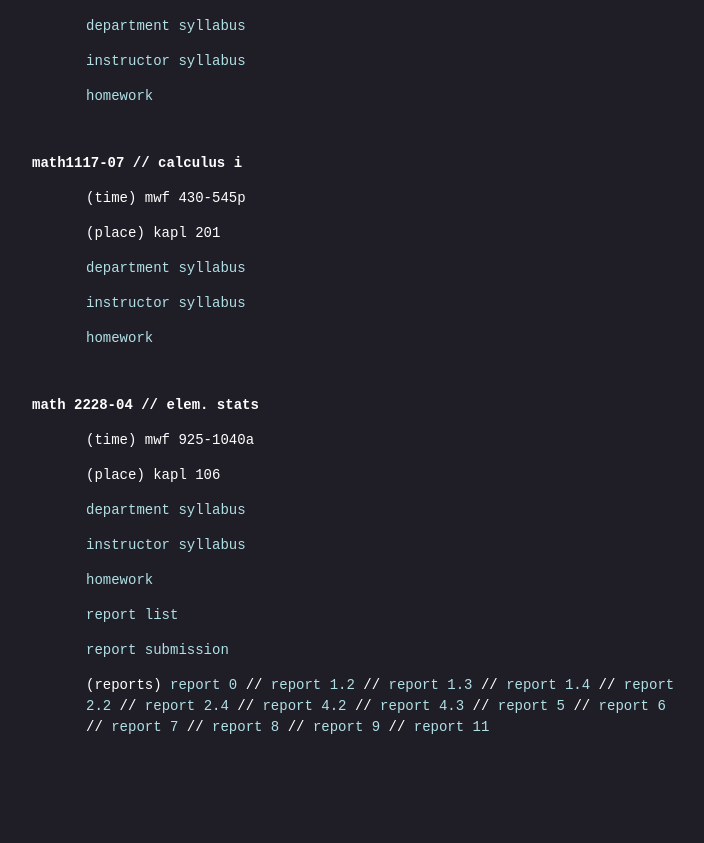
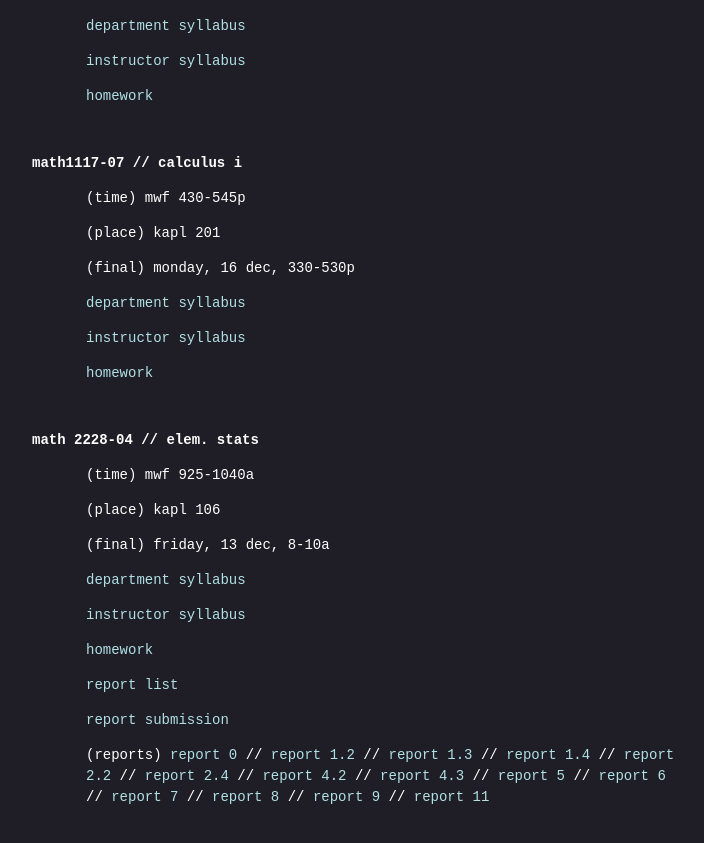
Before and after one commit to danielmichaelcicala/danielmichaelcicala.github.io, a Jekyll site: the page built from teaching/index.html, in a window 1280 px wide and 900 px high, scrolled down 609 px. Shown: the top 843 px of the window, without its empty margins (230-934 px from the left). Built offline with Jekyll 4.4.1, drawn with Linux system fonts in a browser that asks for light colours.

Commit message:
add final dates

```diff
--- a/teaching/index.html
+++ b/teaching/index.html
@@ -37,6 +37,7 @@ title: teaching
     <p class="notab"> <b> math1117-07 // calculus i </b> </p>
     <p class="tab"> (time) mwf 430-545p </p>
     <p class="tab"> (place) kapl 201 </p>
+    <p class="tab"> (final) monday, 16 dec, 330-530p </p>
     <p class="tab">
         <a href="/assets/f19-1117_deptsyl.pdf"
 	   target="_blank"> department syllabus </a> </p>
@@ -55,6 +56,7 @@ title: teaching
     <p class="notab"> <b> math 2228-04 // elem. stats </b> </p>
     <p class="tab"> (time) mwf 925-1040a </p>
     <p class="tab"> (place) kapl 106 </p>
+    <p class="tab"> (final) friday, 13 dec, 8-10a </p>
     <p class="tab">
         <a href="/assets/f19-2228_deptsyl.pdf"
 	   target="_blank"> department syllabus </a> </p>
```
